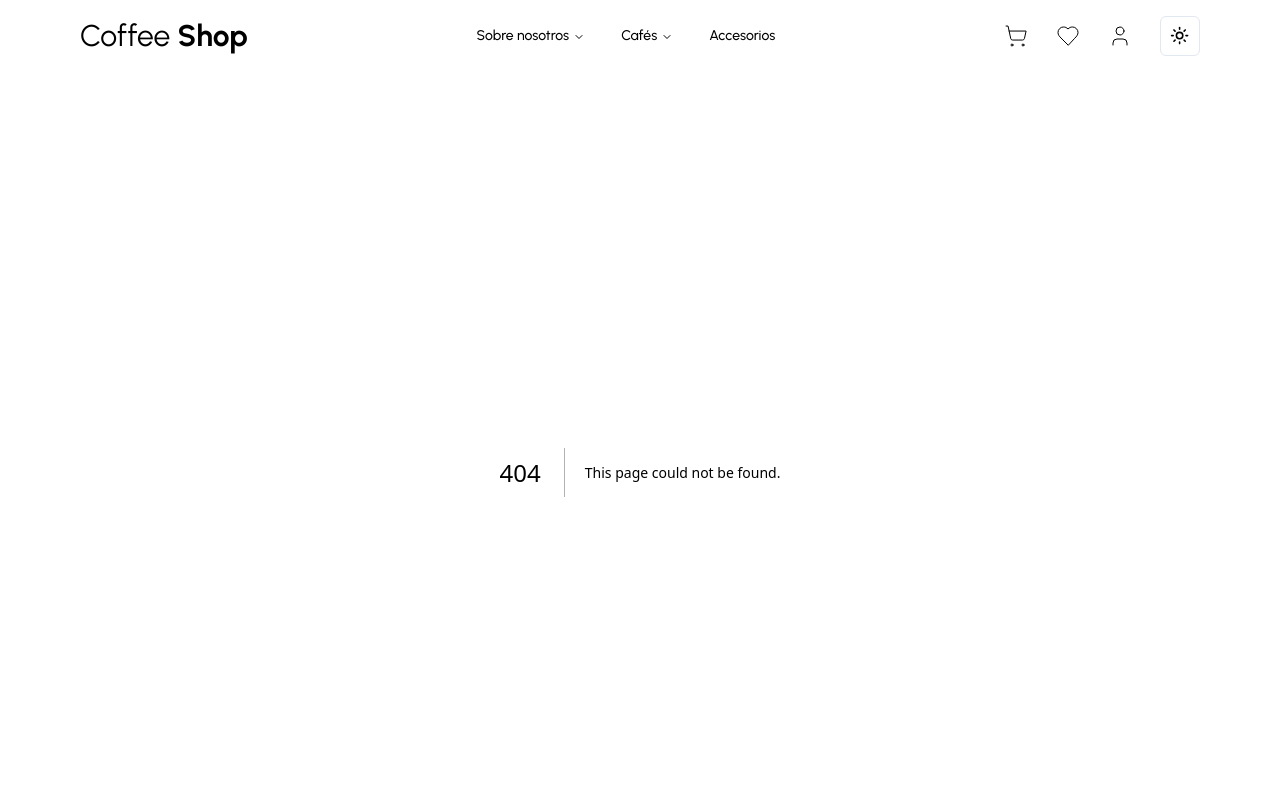
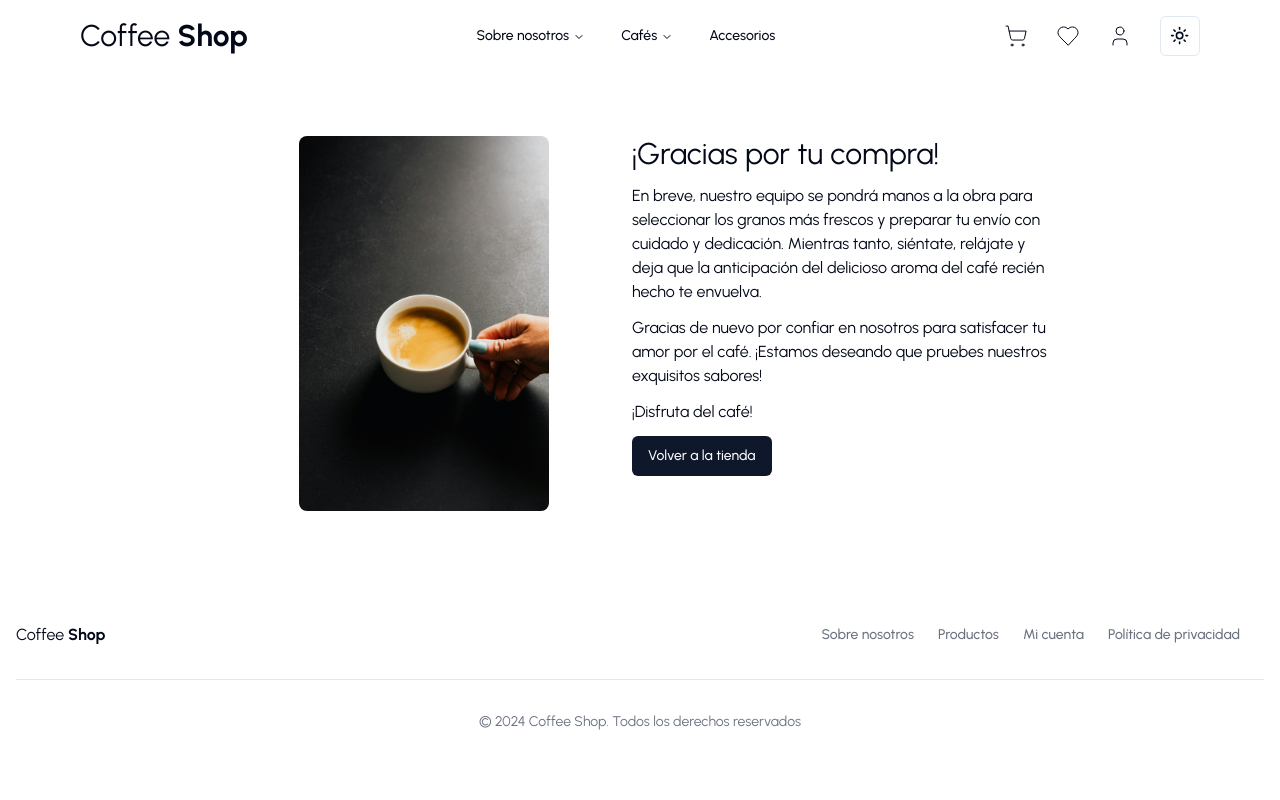
Before and after one commit to egbazua/ecommerce-coffee-shop, a Next.js app: page /success in a window 1280 px wide. Before the commit this address had no page. Shown: the top 800 px of the page. Built offline with nearby package versions, Linux system fonts and the light colour scheme.

Commit message:
implementing success page

```diff
--- /dev/null
+++ b/app/success/page.tsx
@@ -0,0 +1,29 @@
+'use client'
+
+import { Button } from '@/components/ui/button'
+import Image from 'next/image'
+import { useRouter } from 'next/navigation'
+import React from 'react'
+
+const Page = () => {
+  const router = useRouter()
+
+  return (
+    <div className='max-w-5xl p-4 mx-auto sm:py-16 sm:px-24'>
+      <div className='flex flex-col-reverse gap-2 sm:flex-row'>
+        <div className='flex justify-center sm:min-w-[400px]'>
+          <Image src='/success.jpg' alt="Success" width={250} height={500} className='rounded-lg' />
+        </div>
+        <div>
+          <h1 className='text-3xl'>¡Gracias por tu compra!</h1>
+          <p className="my-3">En breve, nuestro equipo se pondrá manos a la obra para seleccionar los granos más frescos y preparar tu envío con cuidado y dedicación. Mientras tanto, siéntate, relájate y deja que la anticipación del delicioso aroma del café recién hecho te envuelva.</p>
+          <p className="my-3">Gracias de nuevo por confiar en nosotros para satisfacer tu amor por el café. ¡Estamos deseando que pruebes nuestros exquisitos sabores!</p>
+          <p className="my-3">¡Disfruta del café!</p>
+          <Button onClick={() => router.push("/")}>Volver a la tienda</Button>
+        </div>
+      </div>
+    </div>
+  )
+}
+
+export default Page
```
